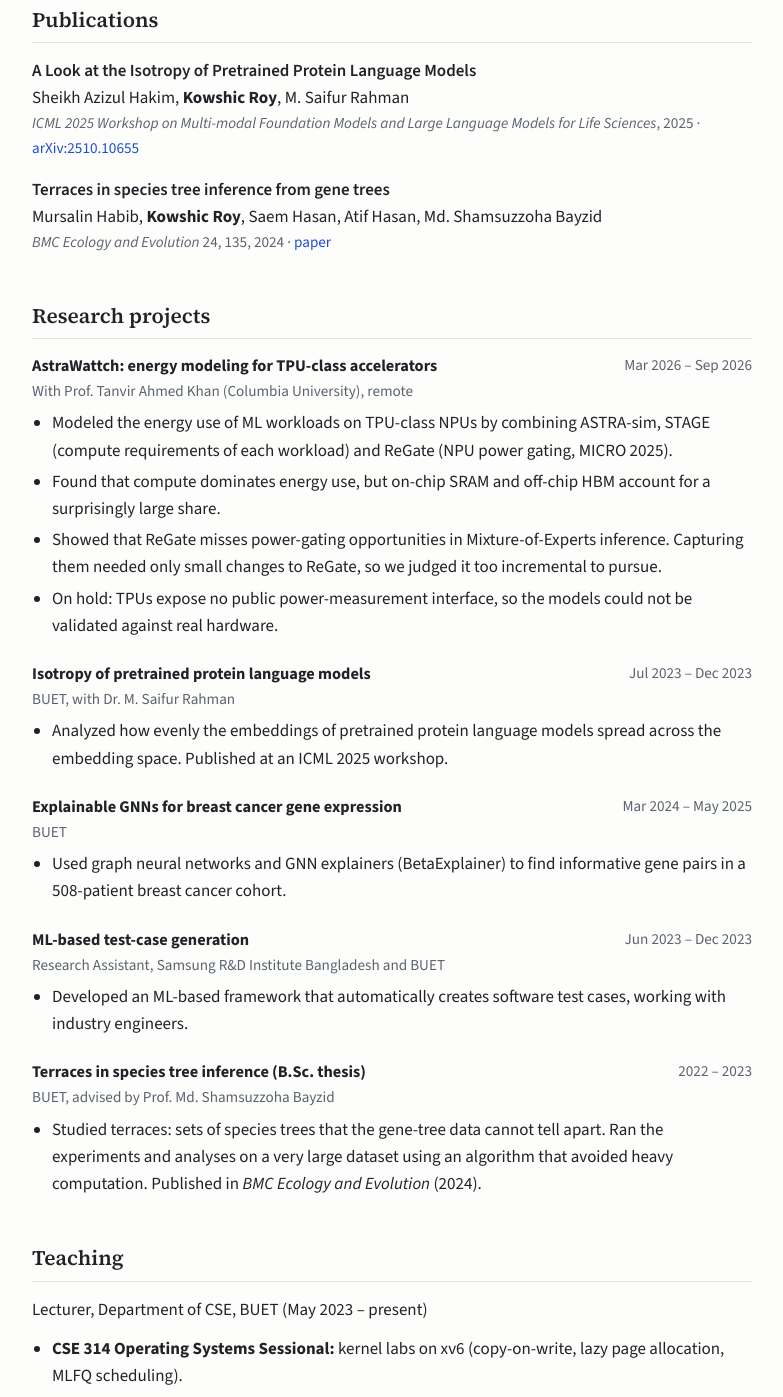
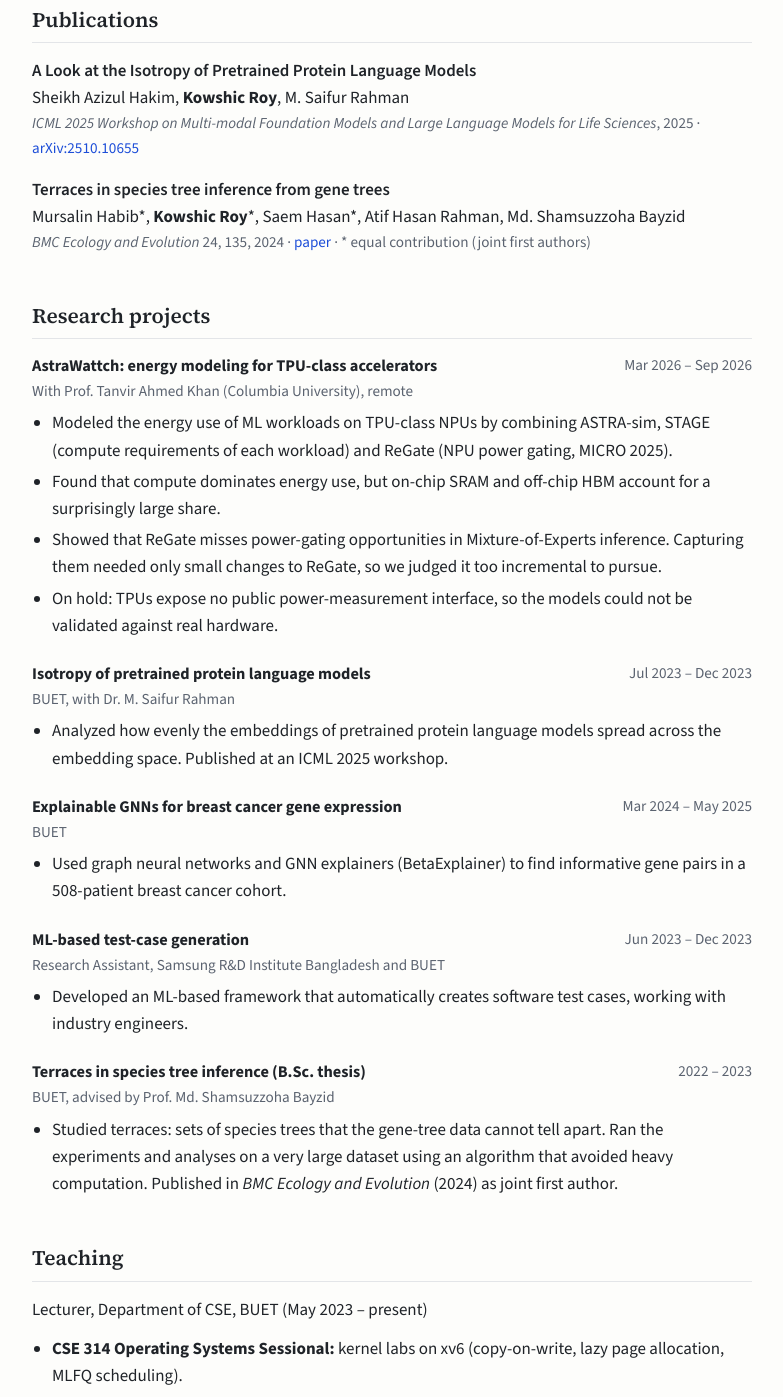
Before and after one commit to vodro/vodro.github.io, a plain HTML site: page index.html in a window 1280 px wide. Shown: the part 870-2267 px from the top of the page, without its empty margins (248-1031 px from the left). Drawn offline with nearby package versions, Linux system fonts and the light colour scheme.

Commit message:
Mark joint first authorship on terraces paper, fix co-author name

```diff
--- a/index.html
+++ b/index.html
@@ -148,8 +148,8 @@
     </li>
     <li class="pub">
       <div class="title">Terraces in species tree inference from gene trees</div>
-      <div>Mursalin Habib, <span class="me">Kowshic Roy</span>, Saem Hasan, Atif Hasan, Md. Shamsuzzoha Bayzid</div>
-      <div class="meta"><span class="venue">BMC Ecology and Evolution</span> 24, 135, 2024 &middot; <a href="https://doi.org/10.1186/s12862-024-02309-z">paper</a></div>
+      <div>Mursalin Habib*, <span class="me">Kowshic Roy</span>*, Saem Hasan*, Atif Hasan Rahman, Md. Shamsuzzoha Bayzid</div>
+      <div class="meta"><span class="venue">BMC Ecology and Evolution</span> 24, 135, 2024 &middot; <a href="https://doi.org/10.1186/s12862-024-02309-z">paper</a> &middot; * equal contribution (joint first authors)</div>
     </li>
   </ul>
 </section>
@@ -196,7 +196,7 @@
     <div class="entry-head"><h3>Terraces in species tree inference (B.Sc. thesis)</h3><span class="when">2022 – 2023</span></div>
     <div class="meta">BUET, advised by Prof. Md. Shamsuzzoha Bayzid</div>
     <ul>
-      <li>Studied terraces: sets of species trees that the gene-tree data cannot tell apart. Ran the experiments and analyses on a very large dataset using an algorithm that avoided heavy computation. Published in <i>BMC Ecology and Evolution</i> (2024).</li>
+      <li>Studied terraces: sets of species trees that the gene-tree data cannot tell apart. Ran the experiments and analyses on a very large dataset using an algorithm that avoided heavy computation. Published in <i>BMC Ecology and Evolution</i> (2024) as joint first author.</li>
     </ul>
   </div>
 </section>
```
Also changed, not shown: 1 other file.
